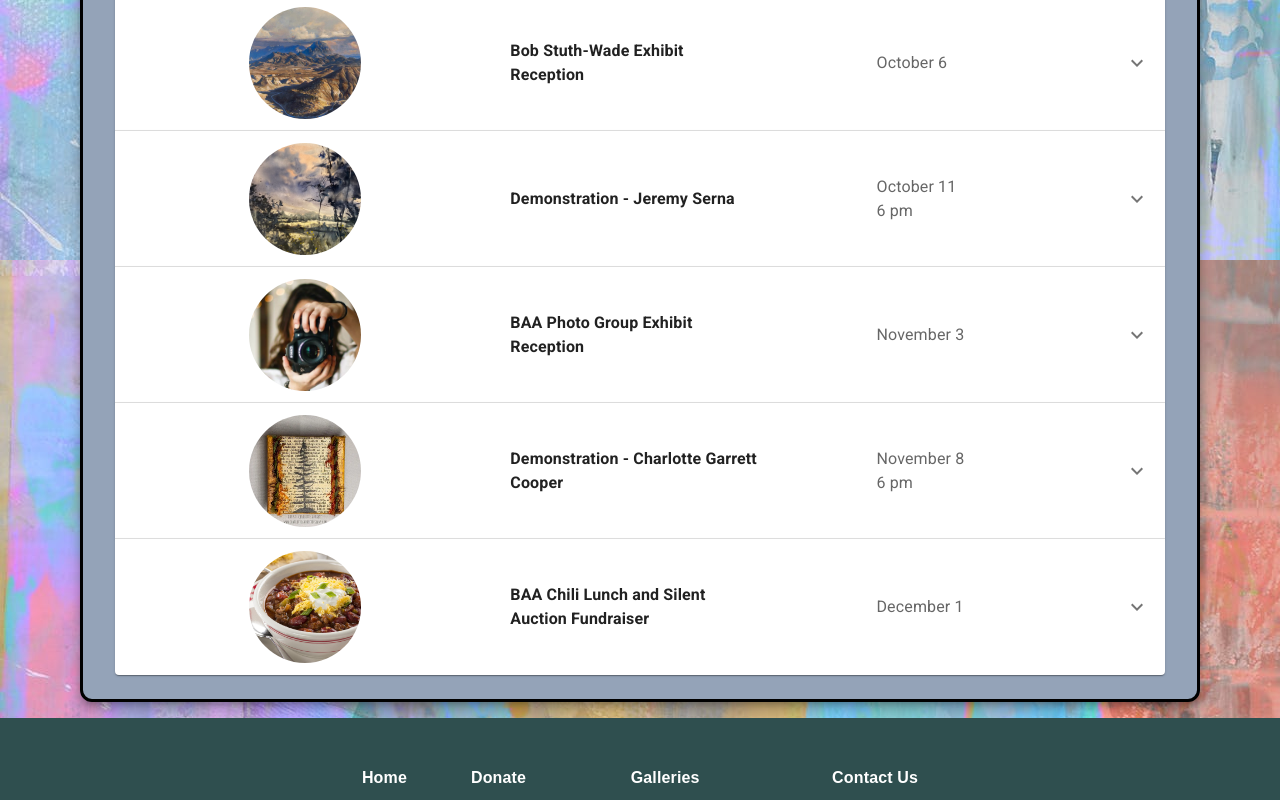
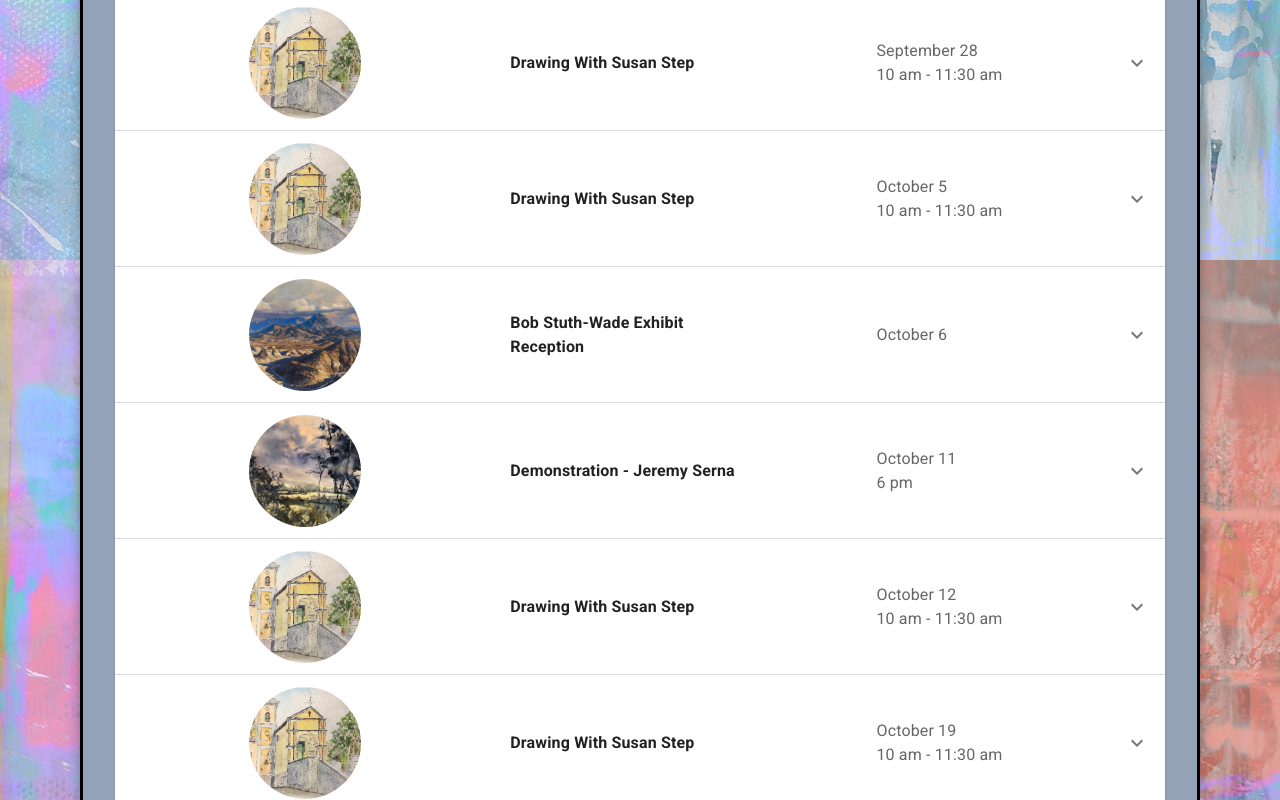
Before and after one commit to Jonathan-Day-Dev/bwd-art, a React (Create React App) app: page /event in a window 1280 px wide. Shown: the part 1040-1840 px from the top of the page. Built offline with nearby package versions, Linux system fonts and the light colour scheme.

Commit message:
susan step exhibit

```diff
--- a/src/components/Event/components/event_data.js
+++ b/src/components/Event/components/event_data.js
@@ -43,6 +43,32 @@ const events = [
     img: powwow
   },
   {
+    title: "Drawing With Susan Step",
+    description: "Want to learn to draw? Or do you draw and want to improve your skills? Join Susan Step in her weekly drawing classes at the Art Center! The only supplies that you'll need are a sketch pad and a pencil. We encourage students to preregister by calling the Art Center, though it isn't necessary.",
+    date: "September 28",
+    time: "10 am - 11:30 am",
+    price: "$20 per session",
+    instructor: {
+      name: "Susan Step",
+      phone: "254-842-4676",
+      isInstructor: true
+    },
+    img: stepart
+  },
+  {
+    title: "Drawing With Susan Step",
+    description: "Want to learn to draw? Or do you draw and want to improve your skills? Join Susan Step in her weekly drawing classes at the Art Center! The only supplies that you'll need are a sketch pad and a pencil. We encourage students to preregister by calling the Art Center, though it isn't necessary.",
+    date: "October 5",
+    time: "10 am - 11:30 am",
+    price: "$20 per session",
+    instructor: {
+      name: "Susan Step",
+      phone: "254-842-4676",
+      isInstructor: true
+    },
+    img: stepart
+  },
+  {
     title: "Bob Stuth-Wade Exhibit Reception",
     date: "October 6",
     img: bobsw,
@@ -53,6 +79,45 @@ const events = [
     date: "October 11",
     time: "6 pm",
     img: jserna,
+  },
+  {
+    title: "Drawing With Susan Step",
+    description: "Want to learn to draw? Or do you draw and want to improve your skills? Join Susan Step in her weekly drawing classes at the Art Center! The only supplies that you'll need are a sketch pad and a pencil. We encourage students to preregister by calling the Art Center, though it isn't necessary.",
+    date: "October 12",
+    time: "10 am - 11:30 am",
+    price: "$20 per session",
+    instructor: {
+      name: "Susan Step",
+      phone: "254-842-4676",
+      isInstructor: true
+    },
+    img: stepart
+  },
+  {
+    title: "Drawing With Susan Step",
+    description: "Want to learn to draw? Or do you draw and want to improve your skills? Join Susan Step in her weekly drawing classes at the Art Center! The only supplies that you'll need are a sketch pad and a pencil. We encourage students to preregister by calling the Art Center, though it isn't necessary.",
+    date: "October 19",
+    time: "10 am - 11:30 am",
+    price: "$20 per session",
+    instructor: {
+      name: "Susan Step",
+      phone: "254-842-4676",
+      isInstructor: true
+    },
+    img: stepart
+  },
+  {
+    title: "Drawing With Susan Step",
+    description: "Want to learn to draw? Or do you draw and want to improve your skills? Join Susan Step in her weekly drawing classes at the Art Center! The only supplies that you'll need are a sketch pad and a pencil. We encourage students to preregister by calling the Art Center, though it isn't necessary.",
+    date: "October 26",
+    time: "10 am - 11:30 am",
+    price: "$20 per session",
+    instructor: {
+      name: "Susan Step",
+      phone: "254-842-4676",
+      isInstructor: true
+    },
+    img: stepart
   },
   {
     title: "BAA Photo Group Exhibit Reception",
```
Also changed, not shown: src/assets/pow_wow_info.jpg (deleted), src/assets/susan_step_infor.jpg (deleted).
